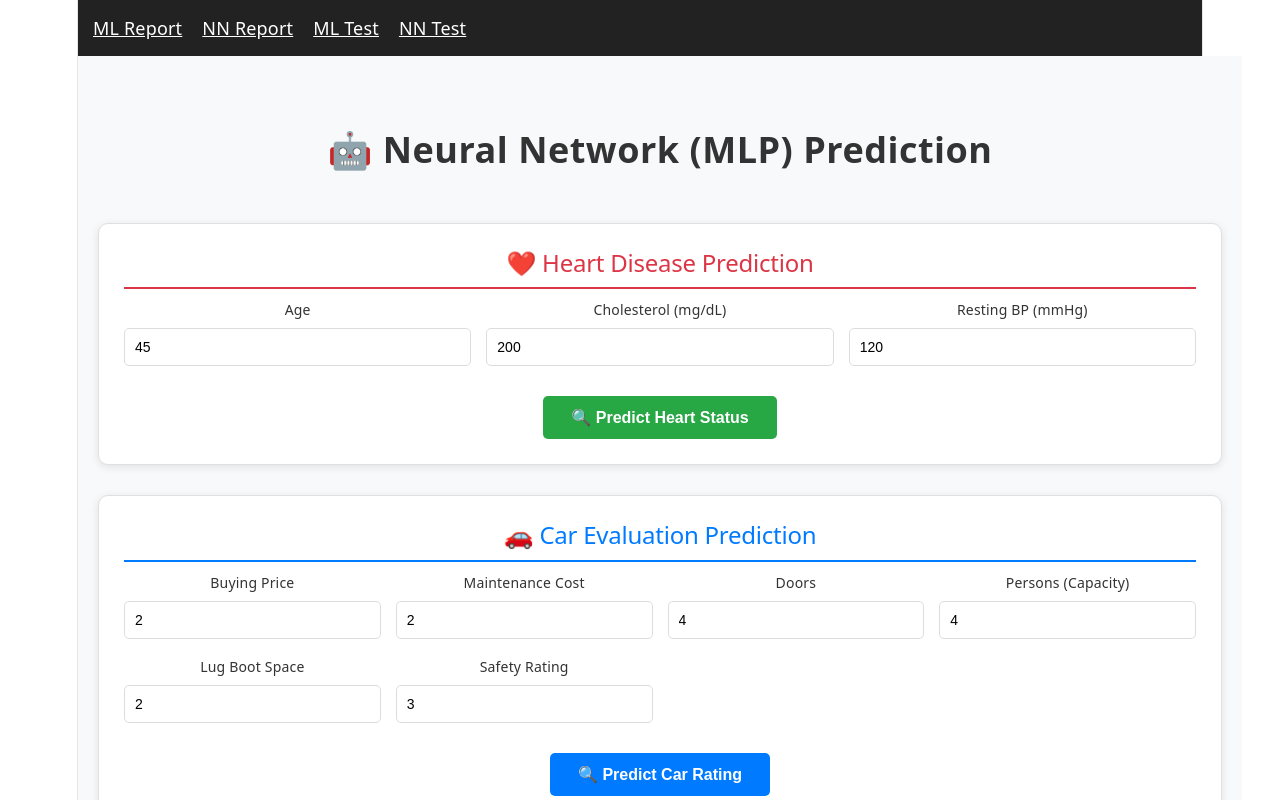
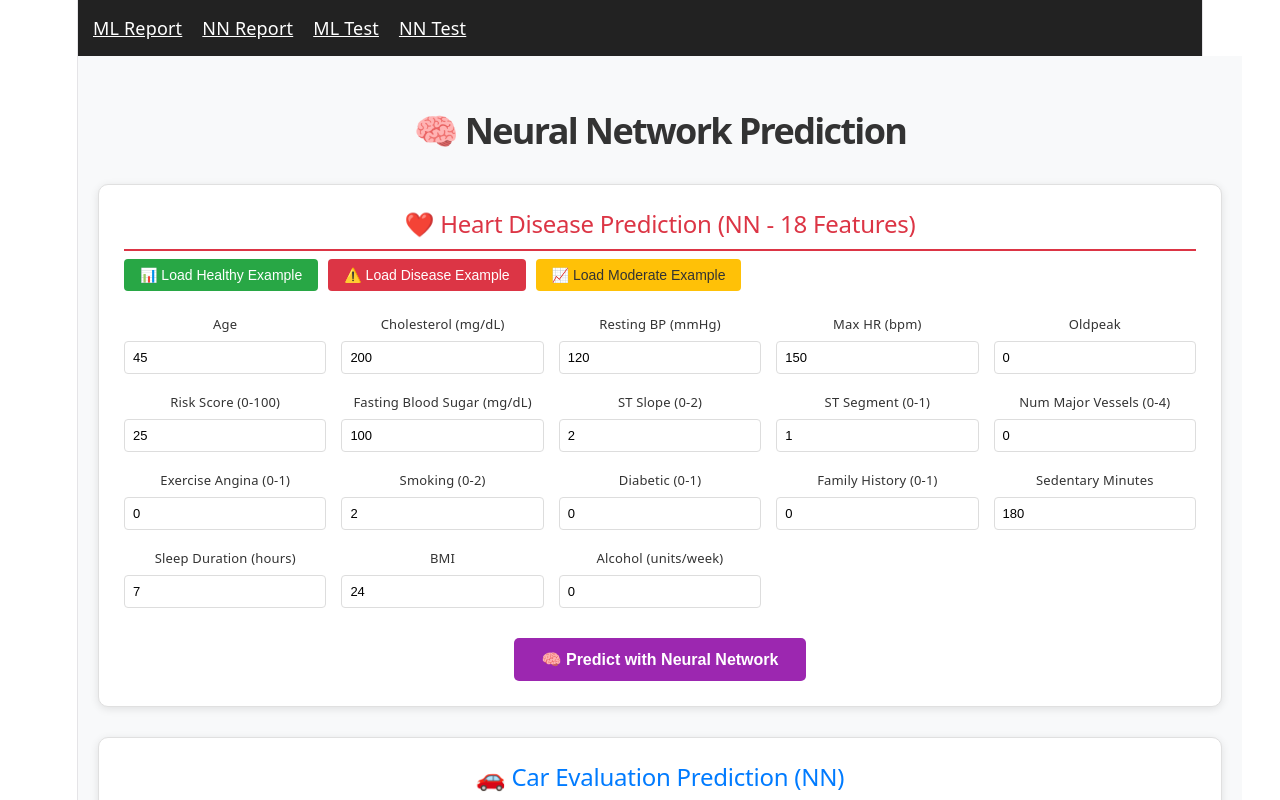
Before and after one commit to 6704062611280/Ai-Webapp, a React (Vite) app in the folder frontend-new/: page /nn-test in a window 1280 px wide. Shown: the top 800 px of the page. Built offline with nearby package versions, Linux system fonts and the light colour scheme; no server answers.

Commit message:
Retrain models with 18 features + SMOTE + class weights; update MLTest/NNTest with car evaluation presets

```diff
--- a/frontend-new/src/pages/NNTest.jsx
+++ b/frontend-new/src/pages/NNTest.jsx
@@ -1,11 +1,29 @@
 import { useState } from "react";
+
+const API_URL = import.meta.env.VITE_API_URL || "https://ai-webapp-production.up.railway.app";
 
 function NNTest() {
   const [heartInputs, setHeartInputs] = useState({
     age: 45,
     cholesterol: 200,
-    restingBp: 120
+    restingBp: 120,
+    maxHr: 150,
+    oldpeak: 0,
+    riskScore: 25,
+    fastingBloodSugar: 100,
+    stSlope: 2,
+    stSegment: 1,
+    numMajorVessels: 0,
+    exerciseInducedAngina: 0,
+    smoking: 2,
+    diabetic: 0,
+    familyHistory: 0,
+    sedentaryMinutes: 180,
+    sleepDuration: 7,
+    bmi: 24,
+    alcoholConsumption: 0
   });
+
   const [carInputs, setCarInputs] = useState({
     buying: 2,
     maint: 2,
@@ -14,29 +32,106 @@ function NNTest() {
     lug_boot: 2,
     safety: 3
   });
+
   const [heartResult, setHeartResult] = useState({});
   const [carResult, setCarResult] = useState({});
   const [heartError, setHeartError] = useState(null);
   const [carError, setCarError] = useState(null);
 
+  // Heart Disease Example Presets
+  const healthyExample = () => {
+    setHeartInputs({
+      age: 45,
+      cholesterol: 180,
+      restingBp: 120,
+      maxHr: 150,
+      oldpeak: 0,
+      riskScore: 25,
+      fastingBloodSugar: 100,
+      stSlope: 2,
+      stSegment: 1,
+      numMajorVessels: 0,
+      exerciseInducedAngina: 0,
+      smoking: 2,
+      diabetic: 0,
+      familyHistory: 0,
+      sedentaryMinutes: 180,
+      sleepDuration: 7,
+      bmi: 24,
+      alcoholConsumption: 0
+    });
+  };
+
+  const diseaseExample = () => {
+    setHeartInputs({
+      age: 60,
+      cholesterol: 280,
+      restingBp: 160,
+      maxHr: 100,
+      oldpeak: 2.5,
+      riskScore: 72,
+      fastingBloodSugar: 150,
+      stSlope: 0,
+      stSegment: 0,
+      numMajorVessels: 2,
+      exerciseInducedAngina: 1,
+      smoking: 1,
+      diabetic: 1,
+      familyHistory: 1,
+      sedentaryMinutes: 480,
+      sleepDuration: 5,
+      bmi: 28,
+      alcoholConsumption: 2
+    });
+  };
+
+  const moderateExample = () => {
+    setHeartInputs({
+      age: 50,
+      cholesterol: 200,
+      restingBp: 130,
+      maxHr: 120,
+      oldpeak: 1,
+      riskScore: 55,
+      fastingBloodSugar: 105,
+      stSlope: 1,
+      stSegment: 1,
+      numMajorVessels: 1,
+      exerciseInducedAngina: 0,
+      smoking: 0,
+      diabetic: 0,
+      familyHistory: 1,
+      sedentaryMinutes: 300,
+      sleepDuration: 6,
+      bmi: 26,
+      alcoholConsumption: 1
+    });
+  };
+
+  // Car Evaluation Example Presets
+  const carBadExample = () => {
+    setCarInputs({ buying: 4, maint: 4, doors: 2, persons: 2, lug_boot: 1, safety: 1 });
+  };
+
+  const carGoodExample = () => {
+    setCarInputs({ buying: 1, maint: 1, doors: 4, persons: 5, lug_boot: 3, safety: 3 });
+  };
+
+  const carModerateExample = () => {
+    setCarInputs({ buying: 2, maint: 2, doors: 3, persons: 4, lug_boot: 2, safety: 2 });
+  };
+
   const predictHeart = async () => {
     setHeartError(null);
     try {
-      const res = await fetch("https://ai-webapp-production.up.railway.app/predict/heart/nn", {
+      const res = await fetch(`${API_URL}/predict/heart/nn`, {
         method: "POST",
-        headers: {
-          "Content-Type": "application/json"
-        },
-        body: JSON.stringify({age: heartInputs.age, cholesterol: heartInputs.cholesterol, resting_bp: heartInputs.restingBp})
+        headers: { "Content-Type": "application/json" },
+        body: JSON.stringify(heartInputs)
       });
-      if (!res.ok) {
-        throw new Error(`HTTP error! status: ${res.status}`);
-      }
+      if (!res.ok) throw new Error(`HTTP error! status: ${res.status}`);
       const data = await res.json();
-      console.log("Heart NN response:", data);
-      if (data.error) {
-        throw new Error(data.error);
-      }
+      if (data.error) throw new Error(data.error);
       setHeartResult({ result: data.result, accuracy: data.accuracy });
     } catch (error) {
       setHeartError(error.message);
@@ -46,21 +141,14 @@ function NNTest() {
   const predictCar = async () => {
     setCarError(null);
     try {
-      const res = await fetch("https://ai-webapp-production.up.railway.app/predict/car/nn", {
+      const res = await fetch(`${API_URL}/predict/car/nn`, {
         method: "POST",
-        headers: {
-          "Content-Type": "application/json"
-        },
+        headers: { "Content-Type": "application/json" },
         body: JSON.stringify(carInputs)
       });
-      if (!res.ok) {
-        throw new Error(`HTTP error! status: ${res.status}`);
-      }
+      if (!res.ok) throw new Error(`HTTP error! status: ${res.status}`);
       const data = await res.json();
-      console.log("Car NN response:", data);
-      if (data.error) {
-        throw new Error(data.error);
-      }
+      if (data.error) throw new Error(data.error);
       setCarResult({ result: data.result, accuracy: data.accuracy });
     } catch (error) {
       setCarError(error.message);
@@ -86,32 +174,39 @@ function NNTest() {
 
   const inputContainerStyle = {
     display: "grid",
-    gridTemplateColumns: "repeat(auto-fit, minmax(250px, 1fr))",
+    gridTemplateColumns: "repeat(auto-fit, minmax(200px, 1fr))",
     gap: "15px",
     marginBottom: "20px"
+  };
+
+  const presetButtonContainerStyle = {
+    display: "flex",
+    gap: "10px",
+    marginBottom: "20px",
+    flexWrap: "wrap"
   };
 
   const labelStyle = {
     display: "flex",
     flexDirection: "column",
-    fontSize: "14px",
+    fontSize: "13px",
     fontWeight: "500",
     color: "#333"
   };
 
   const inputStyle = {
-    padding: "10px",
-    marginTop: "5px",
+    padding: "8px",
+    marginTop: "4px",
     border: "1px solid #ddd",
-    borderRadius: "5px",
-    fontSize: "14px"
+    borderRadius: "4px",
+    fontSize: "13px"
   };
 
   const buttonStyle = {
     padding: "12px 28px",
     fontSize: "16px",
     fontWeight: "600",
-    backgroundColor: "#28a745",
+    backgroundColor: "#9C27B0",
     color: "white",
     border: "none",
     borderRadius: "5px",
@@ -120,9 +215,20 @@ function NNTest() {
     transition: "background-color 0.3s"
   };
 
+  const presetButtonStyle = {
+    padding: "8px 16px",
+    fontSize: "14px",
+    fontWeight: "500",
+    color: "white",
+    border: "none",
+    borderRadius: "4px",
+    cursor: "pointer",
+    transition: "background-color 0.3s"
+  };
+
   const resultCardStyle = {
-    backgroundColor: "#f0f8f5",
-    border: "2px solid #28a745",
+    backgroundColor: "#f3e5f5",
+    border: "2px solid #9C27B0",
     borderRadius: "8px",
     padding: "20px",
     marginTop: "20px"
@@ -143,19 +249,6 @@ function NNTest() {
     textAlign: "left"
   };
 
-  const resultValueStyle = {
-    fontSize: "18px",
-    fontWeight: "bold",
-    color: "#28a745",
-    marginBottom: "10px"
-  };
-
-  const accuracyStyle = {
-    fontSize: "16px",
-    color: "#666",
-    marginTop: "10px"
-  };
-
   const errorStyle = {
     padding: "15px",
     backgroundColor: "#f8d7da",
@@ -172,73 +265,76 @@ function NNTest() {
         color: "#333",
         marginBottom: "40px",
         fontSize: "36px",
-        fontWeight: "600",
-        lineHeight: "1.8",
-        letterSpacing: "0.5px"
+        fontWeight: "600"
       }}>
-        🤖 Neural Network (MLP) Prediction
+        🧠 Neural Network Prediction
       </h1>
 
       {/* Heart Dataset */}
       <div style={cardStyle}>
         <h2 style={{ color: "#dc3545", marginTop: 0, borderBottom: "2px solid #dc3545", paddingBottom: "10px" }}>
-          ❤️ Heart Disease Prediction
+          ❤️ Heart Disease Prediction (NN - 18 Features)
         </h2>
 
-        <div style={inputContainerStyle}>
-          <label style={labelStyle}>
-            Age
-            <input
-              type="number"
-              value={heartInputs.age}
-              onChange={(e) => setHeartInputs({...heartInputs, age: parseFloat(e.target.value) || 0})}
-              style={inputStyle}
-            />
-          </label>
-          <label style={labelStyle}>
-            Cholesterol (mg/dL)
-            <input
-              type="number"
-              value={heartInputs.cholesterol}
-              onChange={(e) => setHeartInputs({...heartInputs, cholesterol: parseFloat(e.target.value) || 0})}
-              style={inputStyle}
-            />
-          </label>
-          <label style={labelStyle}>
-            Resting BP (mmHg)
-            <input
-              type="number"
-              value={heartInputs.restingBp}
-              onChange={(e) => setHeartInputs({...heartInputs, restingBp: parseFloat(e.target.value) || 0})}
-              style={inputStyle}
-            />
-          </label>
+        {/* Example Presets */}
+        <div style={presetButtonContainerStyle}>
+          <button
+            style={{...presetButtonStyle, backgroundColor: "#28a745"}}
+            onClick={healthyExample}
+          >
+            📊 Load Healthy Example
+          </button>
+          <button
+            style={{...presetButtonStyle, backgroundColor: "#dc3545"}}
+            onClick={diseaseExample}
+          >
+            ⚠️ Load Disease Example
+          </button>
+          <button
+            style={{...presetButtonStyle, backgroundColor: "#ffc107", color: "#333"}}
+            onClick={moderateExample}
+          >
+            📈 Load Moderate Example
+          </button>
         </div>
 
-        <button
-          onClick={predictHeart}
-          onMouseEnter={(e) => e.target.style.backgroundColor = "#218838"}
-          onMouseLeave={(e) => e.target.style.backgroundColor = "#28a745"}
-          style={buttonStyle}
-        >
-          🔍 Predict Heart Status
-        </button>
+        {/* Input Fields - All 18 Features */}
+        <div style={inputContainerStyle}>
+          <label style={labelStyle}>Age <input type="number" value={heartInputs.age} onChange={(e) => setHeartInputs({...heartInputs, age: parseFloat(e.target.value) || 0})} style={inputStyle} /></label>
+          <label style={labelStyle}>Cholesterol (mg/dL) <input type="number" value={heartInputs.cholesterol} onChange={(e) => setHeartInputs({...heartInputs, cholesterol: parseFloat(e.target.value) || 0})} style={inputStyle} /></label>
+          <label style={labelStyle}>Resting BP (mmHg) <input type="number" value={heartInputs.restingBp} onChange={(e) => setHeartInputs({...heartInputs, restingBp: parseFloat(e.target.value) || 0})} style={inputStyle} /></label>
+          <label style={labelStyle}>Max HR (bpm) <input type="number" value={heartInputs.maxHr} onChange={(e) => setHeartInputs({...heartInputs, maxHr: parseFloat(e.target.value) || 0})} style={inputStyle} /></label>
+          <label style={labelStyle}>Oldpeak <input type="number" step="0.1" value={heartInputs.oldpeak} onChange={(e) => setHeartInputs({...heartInputs, oldpeak: parseFloat(e.target.value) || 0})} style={inputStyle} /></label>
+          <label style={labelStyle}>Risk Score (0-100) <input type="number" value={heartInputs.riskScore} onChange={(e) => setHeartInputs({...heartInputs, riskScore: parseFloat(e.target.value) || 0})} style={inputStyle} /></label>
+          <label style={labelStyle}>Fasting Blood Sugar (mg/dL) <input type="number" value={heartInputs.fastingBloodSugar} onChange={(e) => setHeartInputs({...heartInputs, fastingBloodSugar: parseFloat(e.target.value) || 0})} style={inputStyle} /></label>
+          <label style={labelStyle}>ST Slope (0-2) <input type="number" value={heartInputs.stSlope} onChange={(e) => setHeartInputs({...heartInputs, stSlope: parseFloat(e.target.value) || 0})} style={inputStyle} /></label>
+          <label style={labelStyle}>ST Segment (0-1) <input type="number" value={heartInputs.stSegment} onChange={(e) => setHeartInputs({...heartInputs, stSegment: parseFloat(e.target.value) || 0})} style={inputStyle} /></label>
+          <label style={labelStyle}>Num Major Vessels (0-4) <input type="number" value={heartInputs.numMajorVessels} onChange={(e) => setHeartInputs({...heartInputs, numMajorVessels: parseFloat(e.target.value) || 0})} style={inputStyle} /></label>
+          <label style={labelStyle}>Exercise Angina (0-1) <input type="number" value={heartInputs.exerciseInducedAngina} onChange={(e) => setHeartInputs({...heartInputs, exerciseInducedAngina: parseFloat(e.target.value) || 0})} style={inputStyle} /></label>
+          <label style={labelStyle}>Smoking (0-2) <input type="number" value={heartInputs.smoking} onChange={(e) => setHeartInputs({...heartInputs, smoking: parseFloat(e.target.value) || 0})} style={inputStyle} /></label>
+          <label style={labelStyle}>Diabetic (0-1) <input type="number" value={heartInputs.diabetic} onChange={(e) => setHeartInputs({...heartInputs, diabetic: parseFloat(e.target.value) || 0})} style={inputStyle} /></label>
+          <label style={labelStyle}>Family History (0-1) <input type="number" value={heartInputs.familyHistory} onChange={(e) => setHeartInputs({...heartInputs, familyHistory: parseFloat(e.target.value) || 0})} style={inputStyle} /></label>
+          <label style={labelStyle}>Sedentary Minutes <input type="number" value={heartInputs.sedentaryMinutes} onChange={(e) => setHeartInputs({...heartInputs, sedentaryMinutes: parseFloat(e.target.value) || 0})} style={inputStyle} /></label>
+          <label style={labelStyle}>Sleep Duration (hours) <input type="number" step="0.5" value={heartInputs.sleepDuration} onChange={(e) => setHeartInputs({...heartInputs, sleepDuration: parseFloat(e.target.value) || 0})} style={inputStyle} /></label>
+          <label style={labelStyle}>BMI <input type="number" step="0.1" value={heartInputs.bmi} onChange={(e) => setHeartInputs({...heartInputs, bmi: parseFloat(e.target.value) || 0})} style={inputStyle} /></label>
+          <label style={labelStyle}>Alcohol (units/week) <input type="number" value={heartInputs.alcoholConsumption} onChange={(e) => setHeartInputs({...heartInputs, alcoholConsumption: parseFloat(e.target.value) || 0})} style={inputStyle} /></label>
+        </div>
 
-        {heartError && (
-          <div style={errorStyle}>
-            <strong>Error:</strong> {heartError}
-          </div>
-        )}
+        <button style={buttonStyle} onClick={predictHeart}>🧠 Predict with Neural Network</button>
 
-        {Object.keys(heartResult).length > 0 && !heartError && (
+        {heartError && <div style={errorStyle}>{heartError}</div>}
+        {Object.keys(heartResult).length > 0 && (
           <div style={resultCardStyle}>
-            <h3 style={{ marginTop: 0, color: "#28a745" }}>Prediction Results</h3>
+            <h3 style={{ marginTop: 0, color: "#9C27B0" }}>Neural Network Results</h3>
             <table style={resultTableStyle}>
               <tbody>
                 <tr style={resultRowStyle}>
-                  <td style={{...resultCellStyle, fontWeight: "600", color: "#333", minWidth: "120px"}}>Result</td>
-                  <td style={{...resultCellStyle, ...resultValueStyle}}>{heartResult.result || 'N/A'}</td>
-                  <td style={{...resultCellStyle, ...accuracyStyle}}>Confidence: {heartResult.accuracy || 0}%</td>
+                  <td style={{...resultCellStyle, fontWeight: "600"}}>Prediction</td>
+                  <td style={{...resultCellStyle, color: "#9C27B0", fontWeight: "bold"}}>{heartResult.result}</td>
+                </tr>
+                <tr style={resultRowStyle}>
+                  <td style={{...resultCellStyle, fontWeight: "600"}}>Confidence</td>
+                  <td style={{...resultCellStyle, fontSize: "13px"}}>{heartResult.accuracy?.toFixed(1)}%</td>
                 </tr>
               </tbody>
             </table>
@@ -249,90 +345,55 @@ function NNTest() {
       {/* Car Dataset */}
       <div style={cardStyle}>
         <h2 style={{ color: "#007bff", marginTop: 0, borderBottom: "2px solid #007bff", paddingBottom: "10px" }}>
-          🚗 Car Evaluation Prediction
+          🚗 Car Evaluation Prediction (NN)
         </h2>
 
-        <div style={inputContainerStyle}>
-          <label style={labelStyle}>
-            Buying Price
-            <input
-              type="number"
-              value={carInputs.buying}
-              onChange={(e) => setCarInputs({...carInputs, buying: parseFloat(e.target.value) || 0})}
-              style={inputStyle}
-            />
-          </label>
-          <label style={labelStyle}>
-            Maintenance Cost
-            <input
-              type="number"
-              value={carInputs.maint}
-              onChange={(e) => setCarInputs({...carInputs, maint: parseFloat(e.target.value) || 0})}
-              style={inputStyle}
-            />
-          </label>
-          <label style={labelStyle}>
-            Doors
-            <input
-              type="number"
-              value={carInputs.doors}
-              onChange={(e) => setCarInputs({...carInputs, doors: parseFloat(e.target.value) || 0})}
-              style={inputStyle}
-            />
-          </label>
-          <label style={labelStyle}>
-            Persons (Capacity)
-            <input
-              type="number"
-              value={carInputs.persons}
-              onChange={(e) => setCarInputs({...carInputs, persons: parseFloat(e.target.value) || 0})}
-              style={inputStyle}
-            />
-          </label>
-          <label style={labelStyle}>
-            Lug Boot Space
-            <input
-              type="number"
-              value={carInputs.lug_boot}
-              onChange={(e) => setCarInputs({...carInputs, lug_boot: parseFloat(e.target.value) || 0})}
-              style={inputStyle}
-            />
-          </label>
-          <label style={labelStyle}>
-            Safety Rating
-            <input
-              type="number"
-              value={carInputs.safety}
-              onChange={(e) => setCarInputs({...carInputs, safety: parseFloat(e.target.value) || 0})}
-              style={inputStyle}
-            />
-          </label>
+        {/* Car Presets */}
+        <div style={presetButtonContainerStyle}>
+          <button
+            style={{...presetButtonStyle, backgroundColor: "#dc3545"}}
+            onClick={carBadExample}
+          >
+            ❌ Poor Car
+          </button>
+          <button
+            style={{...presetButtonStyle, backgroundColor: "#ffc107", color: "#333"}}
+            onClick={carModerateExample}
+          >
+            ⚠️ Average Car
+          </button>
+          <button
+            style={{...presetButtonStyle, backgroundColor: "#28a745"}}
+            onClick={carGoodExample}
+          >
+            ✅ Good Car
+          </button>
         </div>
 
-        <button
-          onClick={predictCar}
-          onMouseEnter={(e) => e.target.style.backgroundColor = "#0056b3"}
-          onMouseLeave={(e) => e.target.style.backgroundColor = "#007bff"}
-          style={{...buttonStyle, backgroundColor: "#007bff"}}
-        >
-          🔍 Predict Car Rating
-        </button>
+        <div style={inputContainerStyle}>
+          <label style={labelStyle}>Buying (0-4) <input type="number" value={carInputs.buying} onChange={(e) => setCarInputs({...carInputs, buying: parseFloat(e.target.value) || 0})} style={inputStyle} /></label>
+          <label style={labelStyle}>Maintenance (0-4) <input type="number" value={carInputs.maint} onChange={(e) => setCarInputs({...carInputs, maint: parseFloat(e.target.value) || 0})} style={inputStyle} /></label>
+          <label style={labelStyle}>Doors <input type="number" value={carInputs.doors} onChange={(e) => setCarInputs({...carInputs, doors: parseFloat(e.target.value) || 0})} style={inputStyle} /></label>
+          <label style={labelStyle}>Persons <input type="number" value={carInputs.persons} onChange={(e) => setCarInputs({...carInputs, persons: parseFloat(e.target.value) || 0})} style={inputStyle} /></label>
+          <label style={labelStyle}>Luggage Boot <input type="number" value={carInputs.lug_boot} onChange={(e) => setCarInputs({...carInputs, lug_boot: parseFloat(e.target.value) || 0})} style={inputStyle} /></label>
+          <label style={labelStyle}>Safety <input type="number" value={carInputs.safety} onChange={(e) => setCarInputs({...carInputs, safety: parseFloat(e.target.value) || 0})} style={inputStyle} /></label>
+        </div>
 
-        {carError && (
-          <div style={errorStyle}>
-            <strong>Error:</strong> {carError}
-          </div>
-        )}
+        <button style={buttonStyle} onClick={predictCar}>🧠 Evaluate Car</button>
 
-        {Object.keys(carResult).length > 0 && !carError && (
-          <div style={{...resultCardStyle, backgroundColor: "#f0f6ff", borderColor: "#007bff"}}>
-            <h3 style={{ marginTop: 0, color: "#007bff" }}>Prediction Results</h3>
+        {carError && <div style={errorStyle}>{carError}</div>}
+        {Object.keys(carResult).length > 0 && (
+          <div style={resultCardStyle}>
+            <h3 style={{ marginTop: 0, color: "#007bff" }}>Results</h3>
             <table style={resultTableStyle}>
               <tbody>
                 <tr style={resultRowStyle}>
-                  <td style={{...resultCellStyle, fontWeight: "600", color: "#333", minWidth: "120px"}}>Result</td>
-                  <td style={{...resultCellStyle, color: "#007bff", fontWeight: "bold"}}>{carResult.result || 'N/A'}</td>
-                  <td style={{...resultCellStyle, ...accuracyStyle}}>Confidence: {carResult.accuracy || 0}%</td>
+                  <td style={{...resultCellStyle, fontWeight: "600"}}>Evaluation</td>
+                  <td style={{...resultCellStyle, color: "#007bff", fontWeight: "bold"}}>{carResult.result}</td>
+                </tr>
+                <tr style={resultRowStyle}>
+                  <td style={{...resultCellStyle, fontWeight: "600"}}>Confidence</td>
+                  <td style={{...resultCellStyle, fontSize: "13px"}}>{carResult.accuracy?.toFixed(1)}%</td>
                 </tr>
               </tbody>
             </table>
```
Also changed, not shown: frontend-new/src/pages/MLTest.jsx (+35 -0 lines), 1 other file (tests, documents, lock files or other folders).
